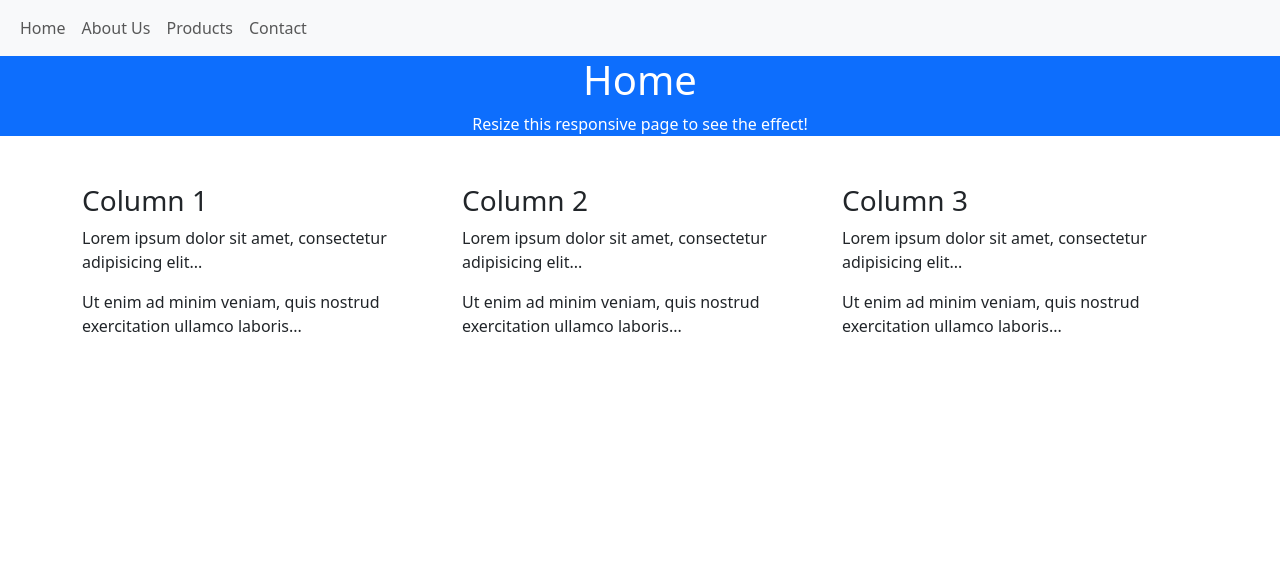
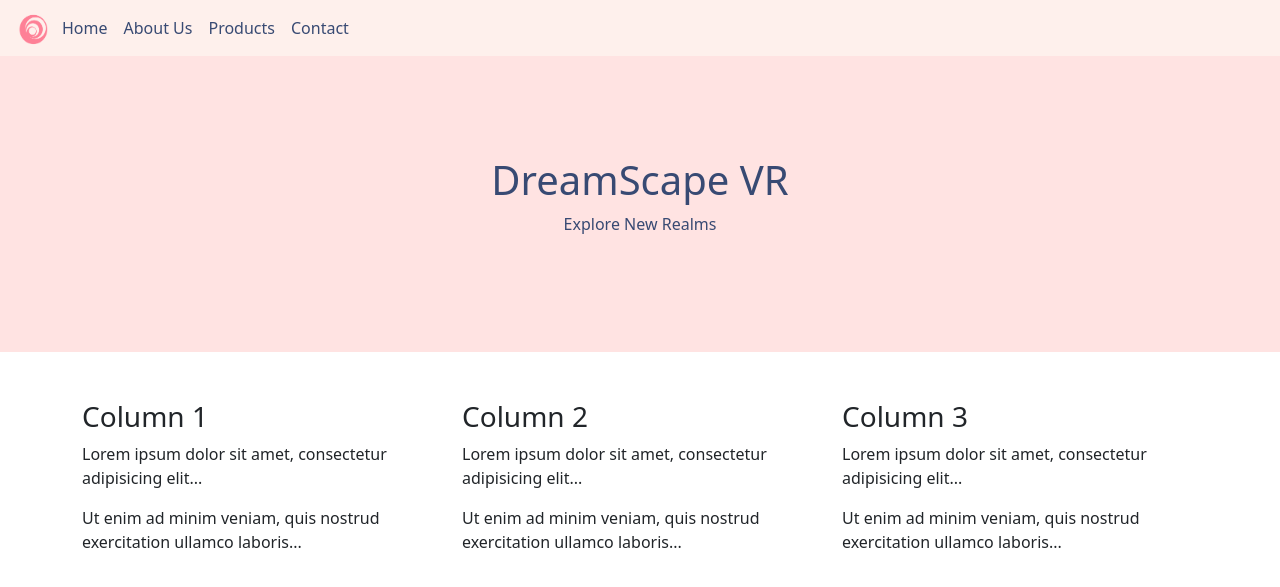
Before and after one commit to Best25x/FictionalWebsite, a Flask app: page / in a window 1280 px wide. Shown: the top 587 px of the page. Run offline with Flask 3, Linux system fonts and the light colour scheme.

Commit message:
gave up on making a style sheet work because bootstrap doesnt allow it (or i couldnt figure it out) inline css it is

```diff
--- a/Templates/style.css
+++ /dev/null
@@ -1,3 +0,0 @@
-#Header{
-    background-color: bisque;
-}
--- a/app.py
+++ b/app.py
@@ -7,7 +7,7 @@ writer.writerow(['name', 'email', 'message'])
 submissions = []
 
 for i in submissions:
-    writer.writerow(submissions)
+    writer.writerow(i)
 
 
 app = Flask(__name__)
--- a/Templates/about.html
+++ b/templates/index.html
@@ -9,32 +9,35 @@
 </head>
 <body>
 
-<nav class="navbar navbar-expand-sm bg-light">
+<nav class="navbar navbar-expand-sm" style="background-color:#fef0ec;">
 
   <div class="container-fluid">
     <!-- Links -->
     <ul class="navbar-nav">
-      <li class="nav-item">
-        <a class="nav-link" href="./">Home</a>
+      <li class="nav-item" style="color:#384a73">
+        <img src="../static/logo.png" style="width:42px;height:40px;vertical-align:center"/>
       </li>
       <li class="nav-item">
-        <a class="nav-link" href="./about">About Us</a>
+        <a class="nav-link" style="color:#384a73" href="./">Home</a>
       </li>
       <li class="nav-item">
-        <a class="nav-link" href="./products">Products</a>
+        <a class="nav-link" style="color:#384a73" href="./about">About Us</a>
       </li>
       <li class="nav-item">
-        <a class="nav-link" href="./contact">Contact</a>
+        <a class="nav-link" style="color:#384a73" href="./products">Products</a>
+      </li>
+      <li class="nav-item">
+        <a class="nav-link" style="color:#384a73" href="./contact">Contact</a>
       </li>
     </ul>
   </div>
 
 </nav>
 
-<div class="container-fluid bg-primary text-white text-center">
+<div class="container-fluid text-center" style="color:#384a73;background-color:#ffe3e2;padding-top:100px;padding-bottom:100px">
 
-  <h1>About</h1>
-  <p>Resize this responsive page to see the effect!</p>
+  <h1>DreamScape VR</h1>
+  <p>Explore New Realms</p>
 </div>
 
 <div class="container mt-5">
--- a/Templates/index.html
+++ b/templates/products.html
@@ -9,22 +9,25 @@
 </head>
 <body>
 
-<nav class="navbar navbar-expand-sm bg-light">
+<nav class="navbar navbar-expand-sm" style="background-color:#fef0ec;">
 
   <div class="container-fluid">
     <!-- Links -->
     <ul class="navbar-nav">
-      <li class="nav-item">
-        <a class="nav-link" href="./">Home</a>
+      <li class="nav-item" style="color:#384a73">
+        <img src="../static/logo.png" style="width:42px;height:40px;vertical-align:center"/>
       </li>
       <li class="nav-item">
-        <a class="nav-link" href="./about">About Us</a>
+        <a class="nav-link" style="color:#384a73" href="./">Home</a>
       </li>
       <li class="nav-item">
-        <a class="nav-link" href="./products">Products</a>
+        <a class="nav-link" style="color:#384a73" href="./about">About Us</a>
       </li>
       <li class="nav-item">
-        <a class="nav-link" href="./contact">Contact</a>
+        <a class="nav-link" style="color:#384a73" href="./products">Products</a>
+      </li>
+      <li class="nav-item">
+        <a class="nav-link" style="color:#384a73" href="./contact">Contact</a>
       </li>
     </ul>
   </div>
@@ -33,7 +36,7 @@
 
 <div class="container-fluid bg-primary text-white text-center">
 
-  <h1>Home</h1>
+  <h1>Products</h1>
   <p>Resize this responsive page to see the effect!</p>
 </div>
 
```
Also changed, not shown: templates/about.html (renamed from Templates/products.html, +10 -7 lines), templates/confirmation.html (renamed from Templates/confirmation.html, +9 -6 lines), templates/contact.html (renamed from Templates/contact.html, +9 -6 lines), static/biglogo.png (added), static/fullLogo.png (added), static/logo.png (added).
